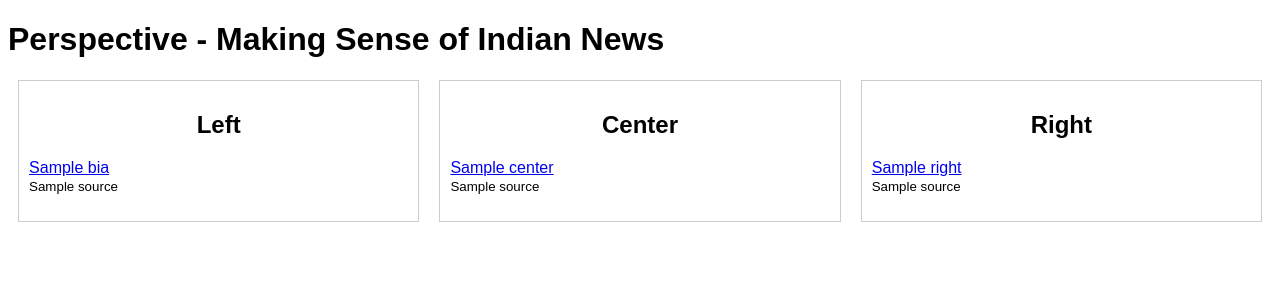
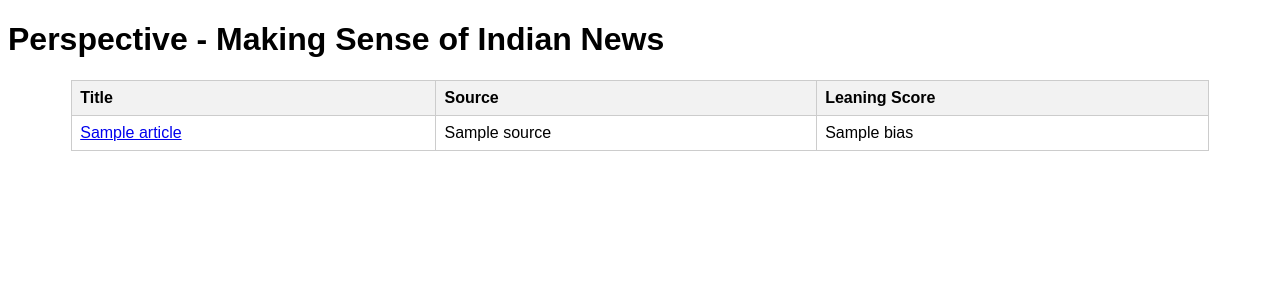
Before and after one commit to Nostradamus2x/perspective, a Flask app: template templates/index.html in a window 1280 px wide. Shown: the top 300 px of the page. Run offline with Flask 3, Linux system fonts and the light colour scheme; the template is opened without the code that fills it: most values are stand-ins (such as "Sample title", 1, 10 or a date in 2020).

Commit message:
removed source leanings. Single list with bias score structure

```diff
--- a/app.py
+++ b/app.py
@@ -6,32 +6,30 @@ app = Flask(__name__)
 NEWS_SOURCES = [
     {
         "name": "The Hindu",
-        "url": "https://www.thehindu.com/news/national/feeder/default.rss",
-        "bias": "center"
+        "url": "https://www.thehindu.com/news/national/feeder/default.rss"
     },
     {
-        "name": "The Wire",
-        "url": "https://thewire.in/rss",
-        "bias": "left"
+        "name": "Scroll.in",
+        "url": "https://feeds.feedburner.com/ScrollinArticles.rss"
     },
     {
         "name": "OpIndia",
-        "url": "https://www.opindia.com/feed/",
-        "bias": "right"
+        "url": "https://www.opindia.com/feed/"
     }
 ]
 
 def fetch_articles():
-    articles_by_bias = {"left": [], "center": [], "right": []}
+    articles = []
     for source in NEWS_SOURCES:
         feed = feedparser.parse(source["url"])
-        for entry in feed.entries[:10]:  # Limit to 10 per source
-            articles_by_bias[source["bias"]].append({
+        for entry in feed.entries[:10]:
+            articles.append({
                 "title": entry.title,
                 "link": entry.link,
+                "summary": getattr(entry, "summary", ""),
                 "source": source["name"]
             })
-    return articles_by_bias
+    return articles
 
 @app.route("/", methods=["GET"])
 def index():
--- a/templates/index.html
+++ b/templates/index.html
@@ -5,25 +5,53 @@
     <title>Perspective - Making Sense of Indian News</title>
     <style>
         body { font-family: Arial, sans-serif; }
-        .container { display: flex; justify-content: space-around; }
-        .column { width: 30%; padding: 10px; border: 1px solid #ccc; }
-        h2 { text-align: center; }
+        .articles-table {
+            width: 90%;
+            margin: 0 auto;
+            border-collapse: collapse;
+        }
+        .articles-table th, .articles-table td {
+            border: 1px solid #ccc;
+            padding: 8px;
+            text-align: left;
+        }
+        .articles-table th {
+            background-color: #f2f2f2;
+        }
+        .bias-left { color: #d9534f; font-weight: bold; }
+        .bias-center { color: #5bc0de; font-weight: bold; }
+        .bias-right { color: #5cb85c; font-weight: bold; }
     </style>
 </head>
 <body>
     <h1>Perspective - Making Sense of Indian News</h1>
-    <div class="container">
-        {% for bias in ['left', 'center', 'right'] %}
-        <div class="column">
-            <h2>{{ bias.capitalize() }}</h2>
-            {% for article in articles[bias] %}
-                <p>
+    <table class="articles-table">
+        <thead>
+            <tr>
+                <th>Title</th>
+                <th>Source</th>
+                <th>Leaning Score</th>
+            </tr>
+        </thead>
+        <tbody>
+            {% for article in articles %}
+            <tr>
+                <td>
                     <a href="{{ article.link }}" target="_blank">{{ article.title }}</a>
-                    <br><small>{{ article.source }}</small>
-                </p>
+                </td>
+                <td>{{ article.source }}</td>
+                <td>
+                    {% if article.bias %}
+                        <span class="bias-{{ article.bias }}">
+                            {{ article.bias|capitalize }}
+                        </span>
+                    {% else %}
+                        <em>Not scored</em>
+                    {% endif %}
+                </td>
+            </tr>
             {% endfor %}
-        </div>
-        {% endfor %}
-    </div>
+        </tbody>
+    </table>
 </body>
 </html>
```
